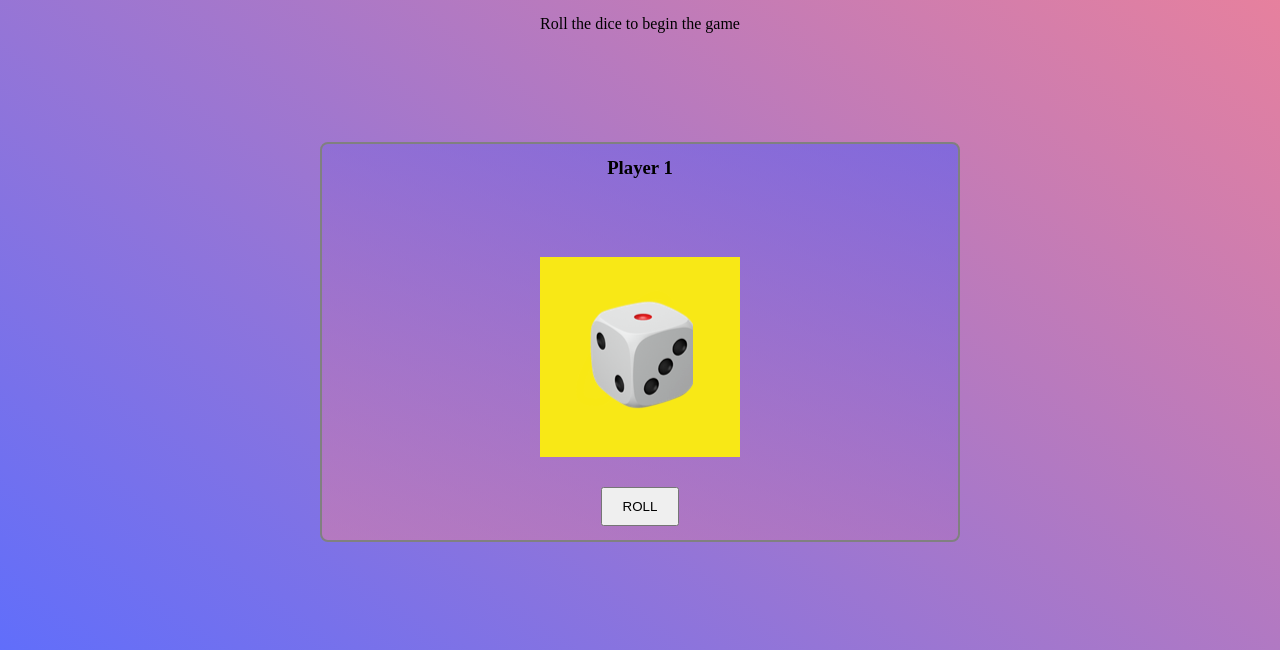
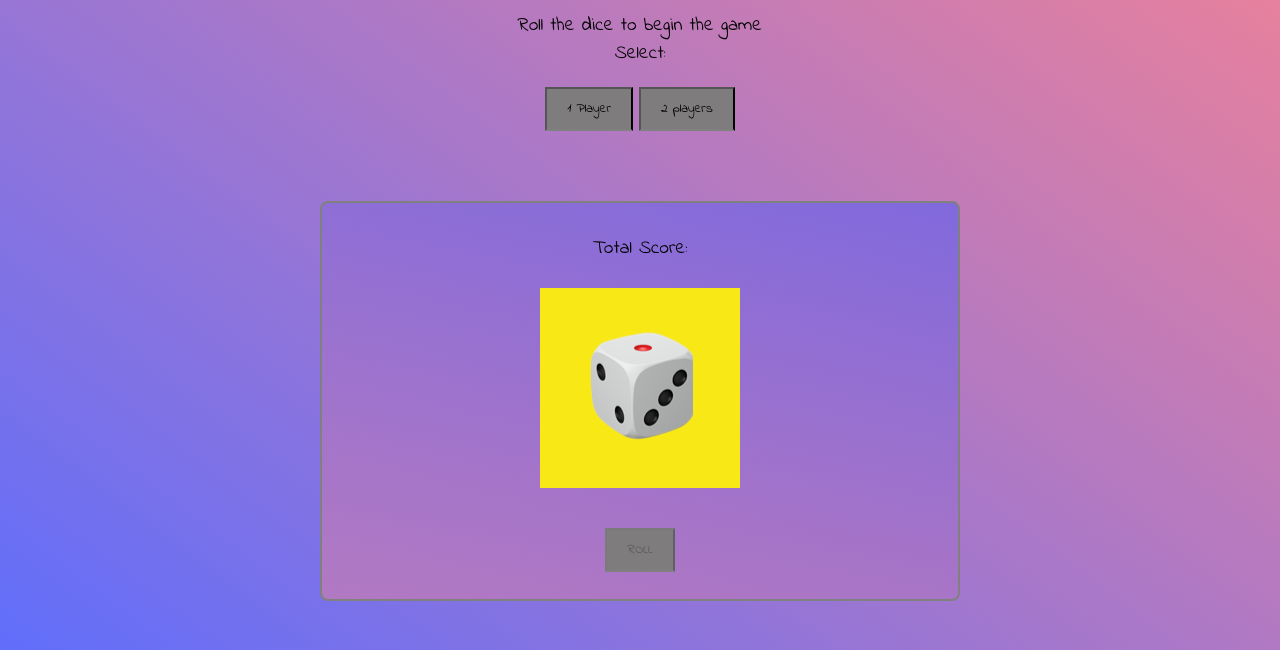
Before and after one commit to sarafotros/dice-game, a plain HTML site: page index.html in a window 1280 px wide. Shown: the part 150-800 px from the top of the page. Drawn offline with Linux system fonts and the light colour scheme.

Commit message:
2player first commit

```diff
--- a/app.js
+++ b/app.js
@@ -1,4 +1,8 @@
 const btn = document.querySelector(".btn");
+const btnp1 = document.querySelector(".1pl");
+const btnp2 = document.querySelector(".2pl");
+const btnp2 = document.querySelector(".btn");
+
 const diceImg = document.querySelector("img");
 const status = document.querySelector(".status");
 
--- a/index.html
+++ b/index.html
@@ -3,6 +3,10 @@
   <head>
     <meta charset="UTF-8" />
     <meta name="viewport" content="width=device-width, initial-scale=1.0" />
+    <link
+      href="https://fonts.googleapis.com/css2?family=Indie+Flower&display=swap"
+      rel="stylesheet"
+    />
     <link rel="stylesheet" href="style.css" />
     <title>Dice-Game</title>
   </head>
@@ -11,15 +15,19 @@
       <header>
         <h2>Dice Game</h2>
         <p>Roll the dice to begin the game</p>
+        <p>Select:</p>
+        <button class="1pl">1 Player</button>
+        <button class="2pl">2 players</button>
       </header>
       <div class="main">
-        <h3>Player 1</h3>
+        <h3></h3>
         <h4 class="status"></h4>
+        <p>Total Score:</p>
         <span class="score"></span>
         <div class="img">
           <img src="assets/images/dice0.png" alt="dice" />
         </div>
-        <button class="btn">ROLL</button>
+        <button class="btn" type="button" disabled>ROLL</button>
       </div>
     </div>
     <script src="app.js"></script>
--- a/style.css
+++ b/style.css
@@ -5,12 +5,26 @@
 }
 body {
   background: linear-gradient(217deg, #f38295, #4d5cfae3);
+  font-family: "Indie Flower", cursive;
 }
 header {
   text-align: center;
 }
 header h2 {
   padding-bottom: 15%;
+  font-size: 3.2rem;
+}
+p {
+  font-size: 1.2rem;
+}
+h3 {
+  font-size: 1.6rem;
+}
+h4 {
+  font-size: 1.4rem;
+}
+span {
+  font-size: 1.8rem;
 }
 .app {
   width: 100%;
@@ -31,6 +45,10 @@ header h2 {
   justify-content: space-around;
   align-items: center;
 }
-.btn {
+button {
   padding: 10px 20px;
+  font-family: "Indie Flower", cursive;
+  border-bottom: 2px solid grey;
+  background-color: rgb(126, 124, 124);
+  margin: 20px 0;
 }
```
